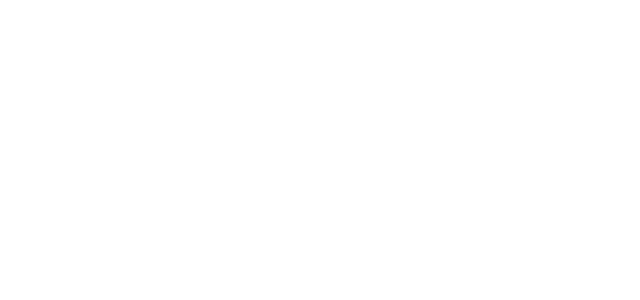
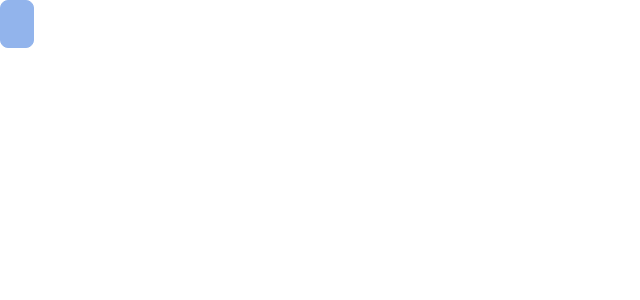
Before and after one commit to Wahidul505/craft-owl-client, a React (Create React App) app: page / in a window 1280 px wide. Shown: the top 300 px of the page, without its empty margins (0-640 px from the left). Built offline with nearby package versions, Linux system fonts and the light colour scheme.

Commit message:
installed firebase and setup

```diff
--- a/package.json
+++ b/package.json
@@ -7,6 +7,7 @@
     "@testing-library/react": "^13.2.0",
     "@testing-library/user-event": "^13.5.0",
     "daisyui": "^2.15.0",
+    "firebase": "^9.8.1",
     "react": "^18.1.0",
     "react-dom": "^18.1.0",
     "react-router-dom": "^6.3.0",
--- a/src/App.js
+++ b/src/App.js
@@ -1,7 +1,8 @@
 
 function App() {
   return (
-    <div>
+    <div data-theme="dark">
+      <button className="btn btn-primary"></button>
     </div>
   );
 }
--- /dev/null
+++ b/src/firebase.init.js
@@ -0,0 +1,17 @@
+import { initializeApp } from "firebase/app";
+import { getAuth } from "firebase/auth";
+
+const firebaseConfig = {
+    apiKey: "AIzaSyB9HC_kh9-tpEicsAQQv0gfqGJ5HO7zgf0",
+    authDomain: "craft-owl.firebaseapp.com",
+    projectId: "craft-owl",
+    storageBucket: "craft-owl.appspot.com",
+    messagingSenderId: "497749691881",
+    appId: "1:497749691881:web:c20448d953d6b2672c4f78"
+};
+
+// Initialize Firebase
+const app = initializeApp(firebaseConfig);
+const auth = getAuth(app);
+
+export default auth;
```
Also changed, not shown: 1 other file (tests, documents, lock files or other folders).
